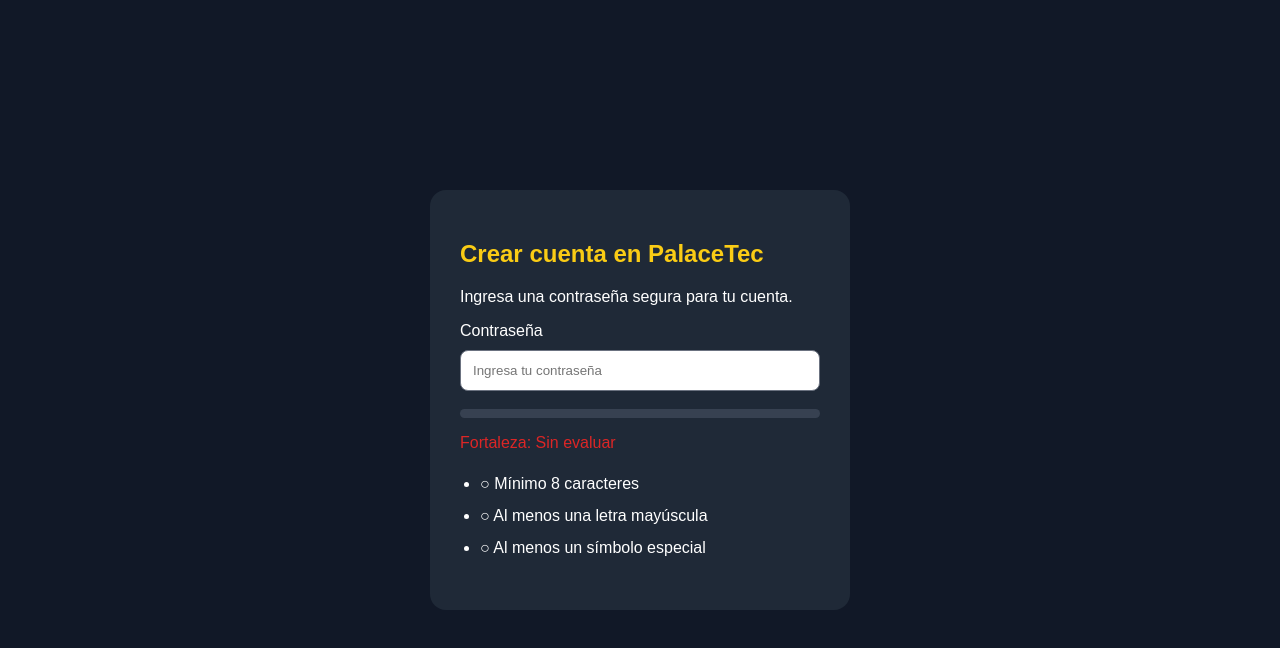
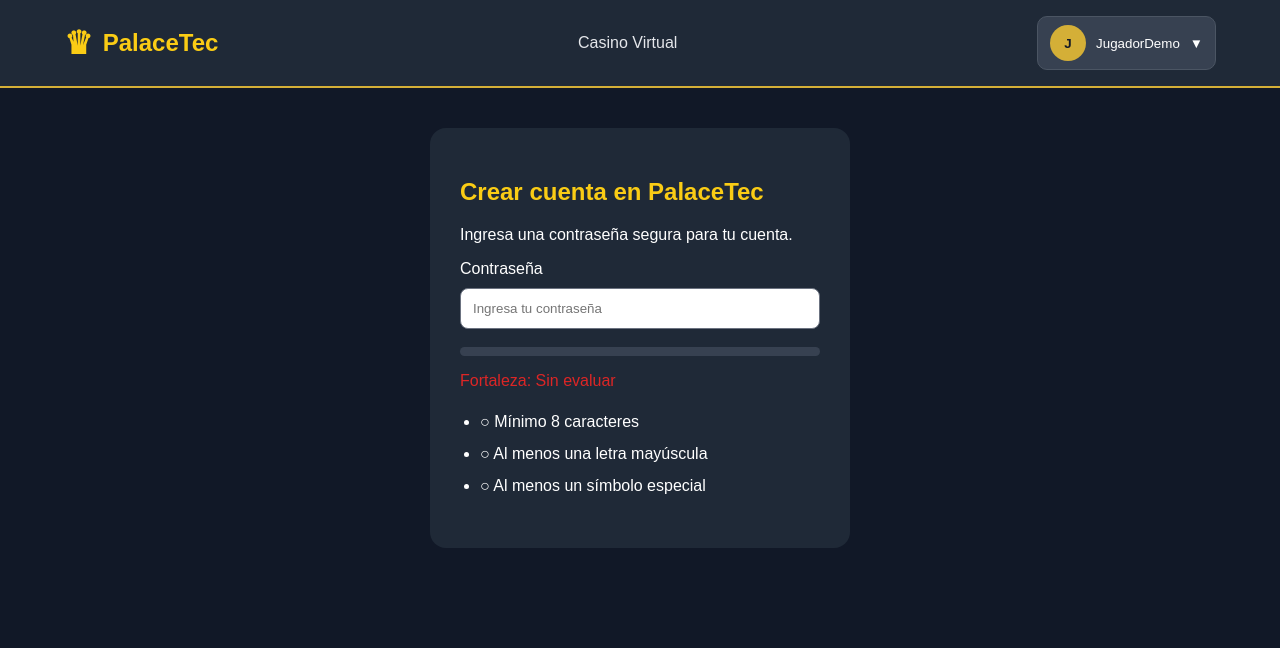
Before and after one commit to kiaraalburqueque-stack/PalaceTec, a React (Vite) app in the folder usuario/frontend-web/: page / in a window 1280 px wide. Shown: the top 648 px of the page. Built offline with nearby package versions, Linux system fonts and the light colour scheme.

Commit message:
HU04: Visualización de datos básicos del perfil en el Header

```diff
--- a/usuario/frontend-web/src/App.css
+++ b/usuario/frontend-web/src/App.css
@@ -46,3 +46,117 @@
   padding-left: 20px;
   line-height: 2;
 }
+
+/* HU04 - Estructura principal */
+#root {
+  display: block;
+  width: 100%;
+  min-height: 100vh;
+}
+
+.app-layout {
+  min-height: 100vh;
+}
+
+.main-header {
+  display: flex;
+  align-items: center;
+  justify-content: space-between;
+  gap: 20px;
+  padding: 16px 5%;
+  background: #1f2937;
+  border-bottom: 2px solid #d4af37;
+}
+
+.header-brand {
+  display: flex;
+  align-items: center;
+  gap: 10px;
+  color: #facc15;
+  font-size: 24px;
+  font-weight: bold;
+}
+
+.brand-icon {
+  font-size: 32px;
+}
+
+.header-navigation {
+  color: #e5e7eb;
+}
+
+.app-content {
+  display: flex;
+  justify-content: center;
+  align-items: center;
+  padding: 40px 16px;
+}
+
+/* HU04 - Menú de perfil */
+.profile-dropdown {
+  position: relative;
+}
+
+.profile-button {
+  display: flex;
+  align-items: center;
+  gap: 10px;
+  padding: 8px 12px;
+  background: #374151;
+  color: white;
+  border: 1px solid #4b5563;
+  border-radius: 10px;
+  cursor: pointer;
+}
+
+.profile-avatar {
+  display: flex;
+  justify-content: center;
+  align-items: center;
+  width: 36px;
+  height: 36px;
+  border-radius: 50%;
+  background: #d4af37;
+  color: #111827;
+  font-weight: bold;
+}
+
+.profile-menu {
+  position: absolute;
+  top: calc(100% + 10px);
+  right: 0;
+  z-index: 10;
+  width: 250px;
+  max-width: calc(100vw - 32px);
+  padding: 16px;
+  border: 1px solid #4b5563;
+  border-radius: 12px;
+  background: #1f2937;
+  color: white;
+  box-shadow: 0 8px 24px #0006;
+  overflow-wrap: anywhere;
+}
+
+.profile-menu button {
+  display: block;
+  width: 100%;
+  margin-top: 10px;
+  padding: 10px;
+  border: none;
+  border-radius: 8px;
+}
+
+.profile-menu button:disabled {
+  opacity: 0.5;
+  cursor: not-allowed;
+}
+
+@media (max-width: 600px) {
+  .main-header {
+    flex-wrap: wrap;
+  }
+
+  .header-navigation {
+    display: none;
+  }
+}
--- a/usuario/frontend-web/src/App.jsx
+++ b/usuario/frontend-web/src/App.jsx
@@ -1,12 +1,23 @@
-
+import Header from './components/Header';
 import PasswordStrength from './components/PasswordStrength';
 import './App.css';
 
+const demoUser = {
+  id: 1,
+  name: 'Jugador de Prueba',
+  nickname: 'JugadorDemo',
+  email: 'jugador@palacetec.test',
+};
+
 function App() {
   return (
-    <main>
-      <PasswordStrength />
-    </main>
+    <div className="app-layout">
+      <Header user={demoUser} />
+
+      <main className="app-content">
+        <PasswordStrength />
+      </main>
+    </div>
   );
 }
 
--- /dev/null
+++ b/usuario/frontend-web/src/components/Header.jsx
@@ -0,0 +1,18 @@
+import UserProfileDropdown from './UserProfileDropdown';
+
+export default function Header({ user }) {
+  return (
+    <header className="main-header">
+      <div className="header-brand">
+        <span className="brand-icon">♛</span>
+        <span>PalaceTec</span>
+      </div>
+
+      <nav className="header-navigation" aria-label="Navegación principal">
+        <span>Casino Virtual</span>
+      </nav>
+
+      <UserProfileDropdown user={user} />
+    </header>
+  );
+}
--- /dev/null
+++ b/usuario/frontend-web/src/components/UserProfileDropdown.jsx
@@ -0,0 +1,42 @@
+
+import { useState } from 'react';
+
+export default function UserProfileDropdown({ user }) {
+  const [isOpen, setIsOpen] = useState(false);
+
+  return (
+    <div className="profile-dropdown">
+      <button
+        type="button"
+        className="profile-button"
+        aria-expanded={isOpen}
+        aria-controls="profile-menu"
+        onClick={() => setIsOpen(!isOpen)}
+      >
+        <span className="profile-avatar">
+          {user.nickname.charAt(0).toUpperCase()}
+        </span>
+        <span>{user.nickname}</span>
+        <span>{isOpen ? '▲' : '▼'}</span>
+      </button>
+
+      {isOpen && (
+        <div
+          id="profile-menu"
+          className="profile-menu"
+        >
+          <p><strong>Mi perfil</strong></p>
+          <p>Nombre: {user.name}</p>
+          <p>Correo: {user.email}</p>
+          <hr />
+          <button type="button" disabled>
+            Configuración (próximamente)
+          </button>
+          <button type="button" disabled>
+            Cerrar sesión (próximamente)
+          </button>
+        </div>
+      )}
+    </div>
+  );
+}
```
